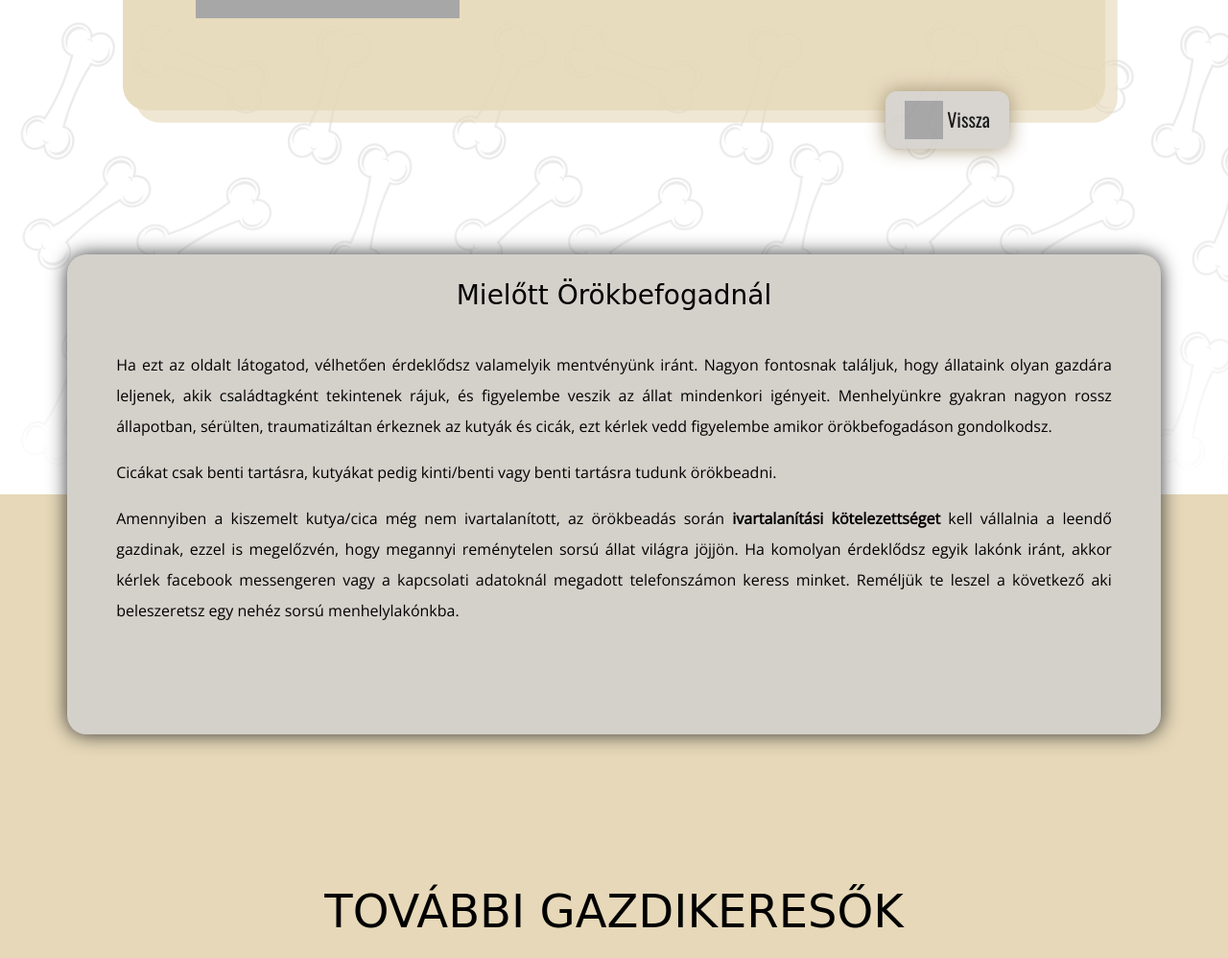
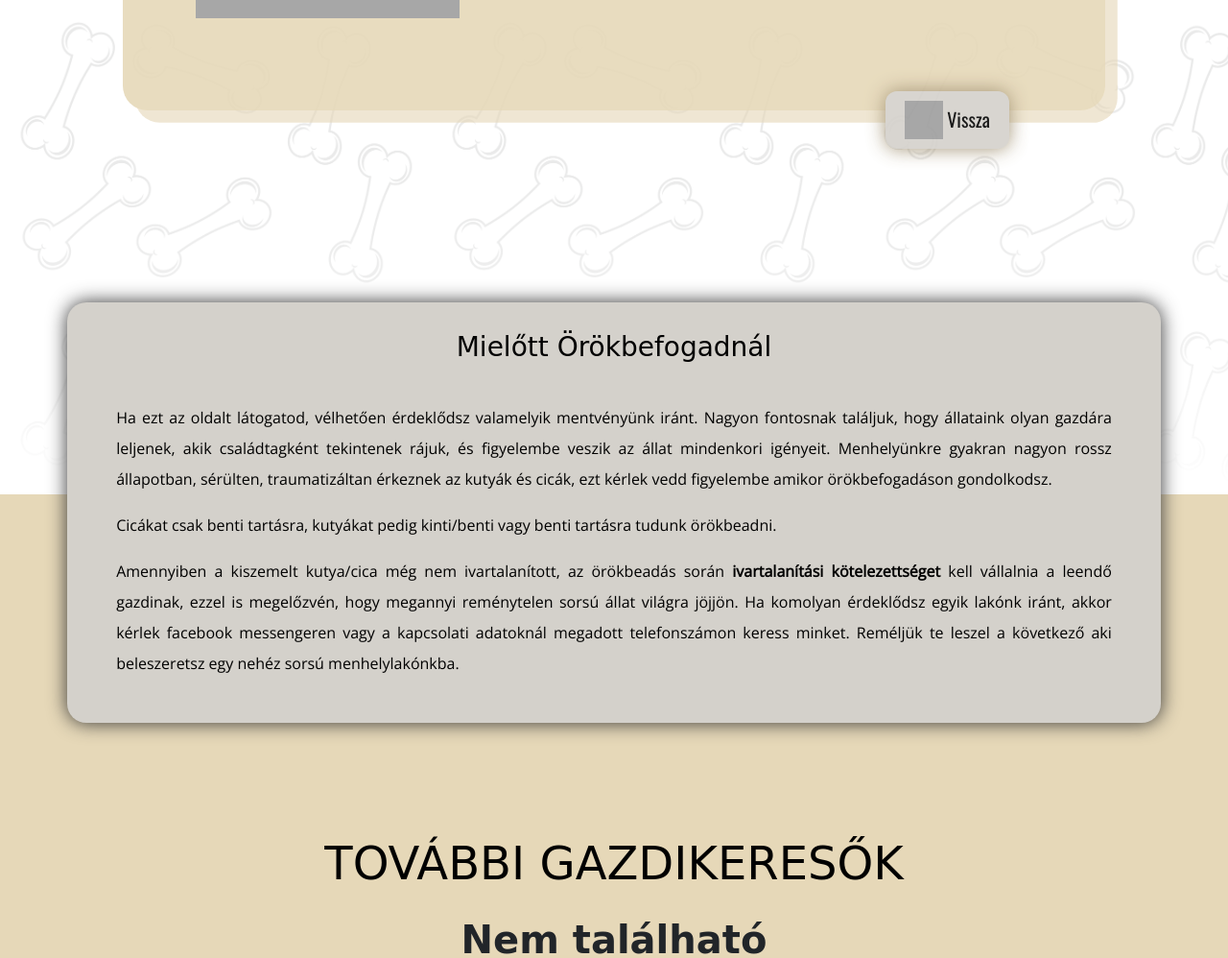
Before and after one commit to nagada88/menhely, a Django app: template app_menhely/templates/allat.html in a window 1280 px wide. Shown: the part 995-1993 px from the top of the page at 96% size. Run offline with Django 3.2, Linux system fonts and the light colour scheme; the template is opened without the code that fills it, so the values that code supplies are empty; some libraries are stand-ins or nearby versions; some web fonts are replaced; grey boxes are pictures that could not be loaded.

Commit message:
design bugfixes

```diff
--- a/allatmenhely/settings.py
+++ b/allatmenhely/settings.py
@@ -25,7 +25,7 @@ BASE_DIR = os.path.dirname(os.path.dirname(os.path.abspath(__file__)))
 SECRET_KEY = config("SECRET_KEY")
 
 # SECURITY WARNING: don't run with debug turned on in production!
-DEBUG = False
+DEBUG = True
 
 ALLOWED_HOSTS = ['*']
 
--- a/app_menhely/static/app_menhely/menhely.css
+++ b/app_menhely/static/app_menhely/menhely.css
@@ -102,6 +102,12 @@
     padding-left: 20px;
     padding-right: 20px;
   }
+  .spacer-tovabbi{
+    height: 250px;
+  }
+.orokbefogadas-feltetelek{
+  top: -300px;
+  }
 }
 
 
@@ -173,6 +179,12 @@
     padding-left: 20px;
     padding-right: 20px;
   }
+  .spacer-tovabbi{
+    height: 150px;
+  }
+    .orokbefogadas-feltetelek{
+      top: -300px;
+      }
 }
 
 
@@ -220,6 +232,10 @@
       padding-bottom: 0;
       padding-top: 0;
   }
+  .spacer-tovabbi{
+    height: 50px;
+  }
+
 }
 
 @media (min-width: 992px) {
@@ -247,6 +263,9 @@
   }
   .segitsleiras p{
     max-width: 70%;
+  }
+  .orokbefogadas-feltetelek{
+      top: -200px;
   }
 }
 @media (min-width: 1200px) {
@@ -688,9 +707,8 @@ img {
 .orokbefogadas-feltetelek{
   position: absolute !important;
   left: 50%;
-  height: 500px;
+  display: flex;
   transform: translateX(-50%);
-  top: -250px;
   border-radius: 20px;
   -webkit-box-shadow: 0 0 16px rgba(0, 0, 0, 0.07);
   box-shadow:hsl(20, 00%, 20%) 0 0 20px;
@@ -701,6 +719,8 @@ img {
   display: inline-block;
   color: #000;
   text-align: justify;
+  padding-top: 30px;
+  padding-bottom: 30px;
 }
 
 /* NEWS */
@@ -785,8 +805,8 @@ img {
   text-align: justify;
   margin-left: 20px;
   margin-right: 20px;
-  margin-top: 30px;
-  font-size: 17px;
+  margin-top: 10px;
+  font-size: 16px;
 }
 
 /* INTRODUCTION SITE */
--- a/app_menhely/templates/allat.html
+++ b/app_menhely/templates/allat.html
@@ -98,7 +98,7 @@
 </div>
 
 <div class="container-fluid pt-5">
-<div class="container-fluid"><div class="row" style="height:100px"></div></div>
+<div class="container-fluid"><div class="row spacer-tovabbi"></div></div>
     <div class="row pt-5">
         <div class="col"><center> <h1>{% trans "TOVÁBBI GAZDIKERESŐK" %}</h1></h1></center></div>
     </div>
```
